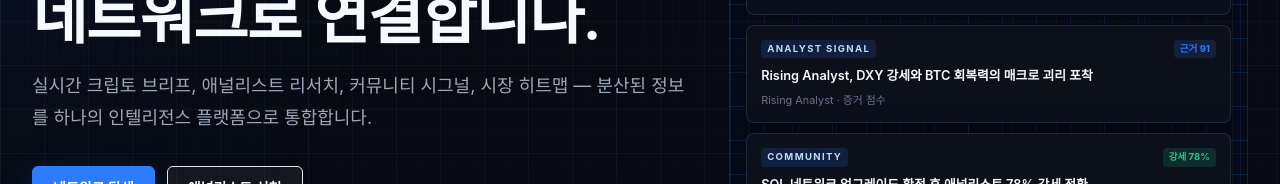
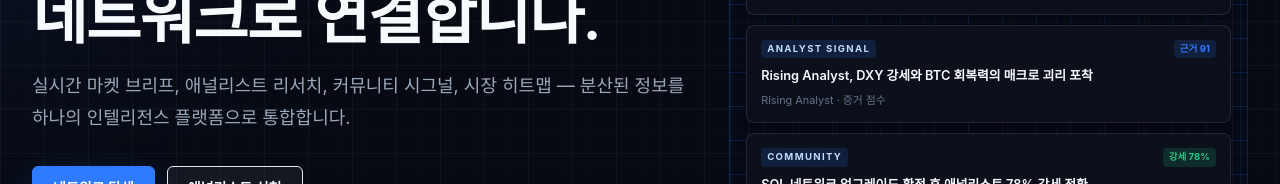
Before and after one commit to Jinanalyst/chainbrief, a Next.js app: page / in a window 1280 px wide. Shown: the part 419-603 px from the top of the page. Built offline with nearby package versions, Linux system fonts and the light colour scheme; no server answers.

Commit message:
chore: replace crypto briefs with market briefs in hero text

```diff
--- a/components/homepage-landing.tsx
+++ b/components/homepage-landing.tsx
@@ -13,7 +13,7 @@ const landingCopy = {
     heroBadge: "금융 인텔리전스 네트워크",
     heroTitle: "Chain Brief는 시장 뉴스, 분석, 그리고 사람을 하나의 금융 정보 네트워크로 연결합니다.",
     heroText:
-      "실시간 크립토 브리프, 애널리스트 리서치, 커뮤니티 시그널, 시장 히트맵 — 분산된 정보를 하나의 인텔리전스 플랫폼으로 통합합니다.",
+      "실시간 마켓 브리프, 애널리스트 리서치, 커뮤니티 시그널, 시장 히트맵 — 분산된 정보를 하나의 인텔리전스 플랫폼으로 통합합니다.",
     primaryCta: "네트워크 탐색",
     secondaryCta: "애널리스트 신청",
     stats: [
@@ -153,7 +153,7 @@ const landingCopy = {
     heroTitle:
       "Chain Brief connects market news, analysis, and people into one financial information network.",
     heroText:
-      "Live crypto briefs, analyst research, community signals, and market heatmaps — fragmented information unified into a single intelligence platform.",
+      "Live market briefs, analyst research, community signals, and market heatmaps — fragmented information unified into a single intelligence platform.",
     primaryCta: "Explore the Network",
     secondaryCta: "Apply as Analyst",
     stats: [
```
